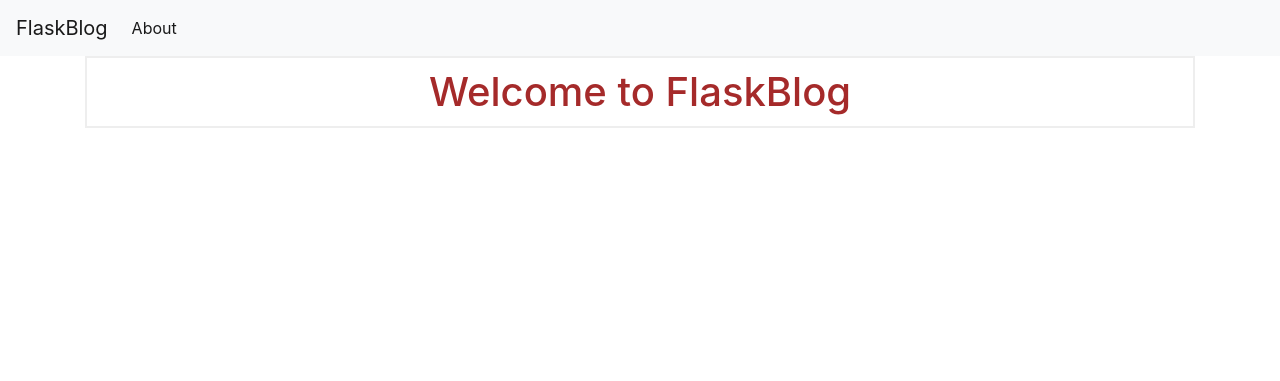
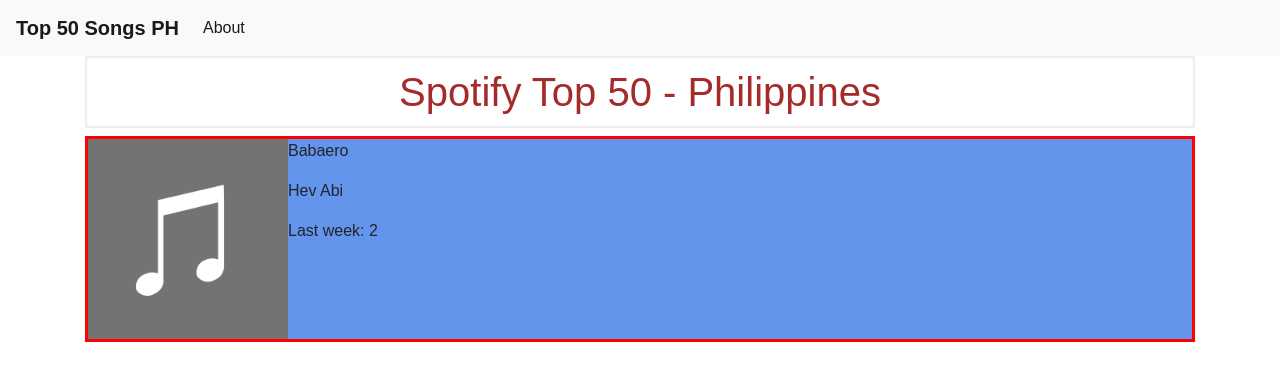
Before and after one commit to yourstrulyhb/spotify-top-50-philippines-songs, a Flask app: page / in a window 1280 px wide. Shown: the top 381 px of the page. Run offline with Flask 3, Linux system fonts and the light colour scheme; some libraries are stand-ins or nearby versions.

Commit message:
Edited template of flask app

```diff
--- a/etl_top_50_songs_ph.py
+++ b/etl_top_50_songs_ph.py
@@ -8,6 +8,9 @@
    References:
    - https://www.datacamp.com/tutorial/tutorial-postgresql-python
    - https://www.geeksforgeeks.org/how-to-insert-a-pandas-dataframe-to-an-existing-postgresql-table/
+
+   Activate venv: env\Scripts\activate
+   Run: python etl_top_50_songs_ph.py
 """
 import os
 import sys
--- a/static/css/style.css
+++ b/static/css/style.css
@@ -1,6 +1,47 @@
+* {
+  font-family: Arial, Helvetica, sans-serif;
+}
+
+.navbar {
+  display: flex;
+  flex-direction: column;
+}
+
+#website-title-text {
+  font-family: Arial, Helvetica, sans-serif;
+  font-weight: bold;
+}
+
 h1 {
   border: 2px #eee solid;
   color: brown;
   text-align: center;
   padding: 10px;
 }
+
+.top-song-list-container {
+  border: 3px solid red;
+}
+
+#top-1-song {
+  display: flex;
+  background-color: cornflowerblue;
+}
+.song-data__wrapper {
+  display: flex;
+  flex-direction: row;
+}
+
+.song-cover-art__container {
+  width: 200px;
+}
+
+.song-cover-art__container img {
+  width: inherit;
+  object-fit: contain;
+}
+
+.song-info__wrapper {
+  display: flex;
+  flex-direction: column;
+}
--- a/templates/base.html
+++ b/templates/base.html
@@ -24,7 +24,12 @@
   </head>
   <body>
     <nav class="navbar navbar-expand-md navbar-light bg-light">
-      <a class="navbar-brand" href="{{ url_for('home')}}">FlaskBlog</a>
+      <a
+        class="navbar-brand"
+        href="{{ url_for('home')}}"
+        id="website-title-text"
+        >Top 50 Songs PH</a
+      >
       <button
         class="navbar-toggler"
         type="button"
--- a/templates/index.html
+++ b/templates/index.html
@@ -1,3 +1,19 @@
 {% extends 'base.html' %} {% block content %}
-<h1>{% block title %} Welcome to FlaskBlog {% endblock %}</h1>
-{% endblock %}
+<h1>{% block title %} Spotify Top 50 - Philippines {% endblock %}</h1>
+
+<div class="top-song-list-container">
+  <div class="song-container" id="top-1-song">
+    <div class="song-data__wrapper">
+      <div class="song-cover-art__container">
+        <img src="./static/img/temp_song_art.png" />
+      </div>
+      <div class="song-info__wrapper">
+        <p class="song-title">Babaero</p>
+        <p class="song-artists">Hev Abi</p>
+        <p class="prev-rank">Last week: 2</p>
+      </div>
+    </div>
+  </div>
+
+  {% endblock %}
+</div>
```
Also changed, not shown: README.md, static/img/temp_song_art.png (added).
